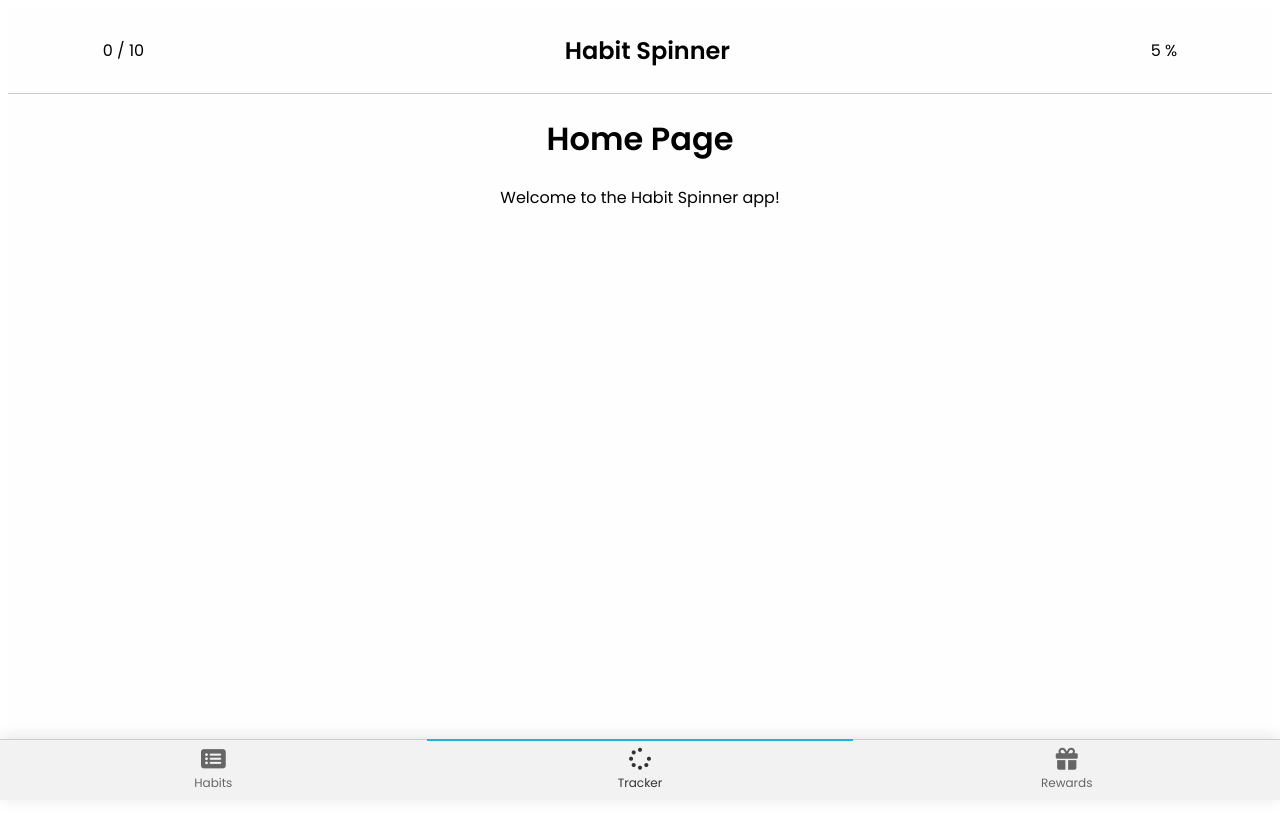
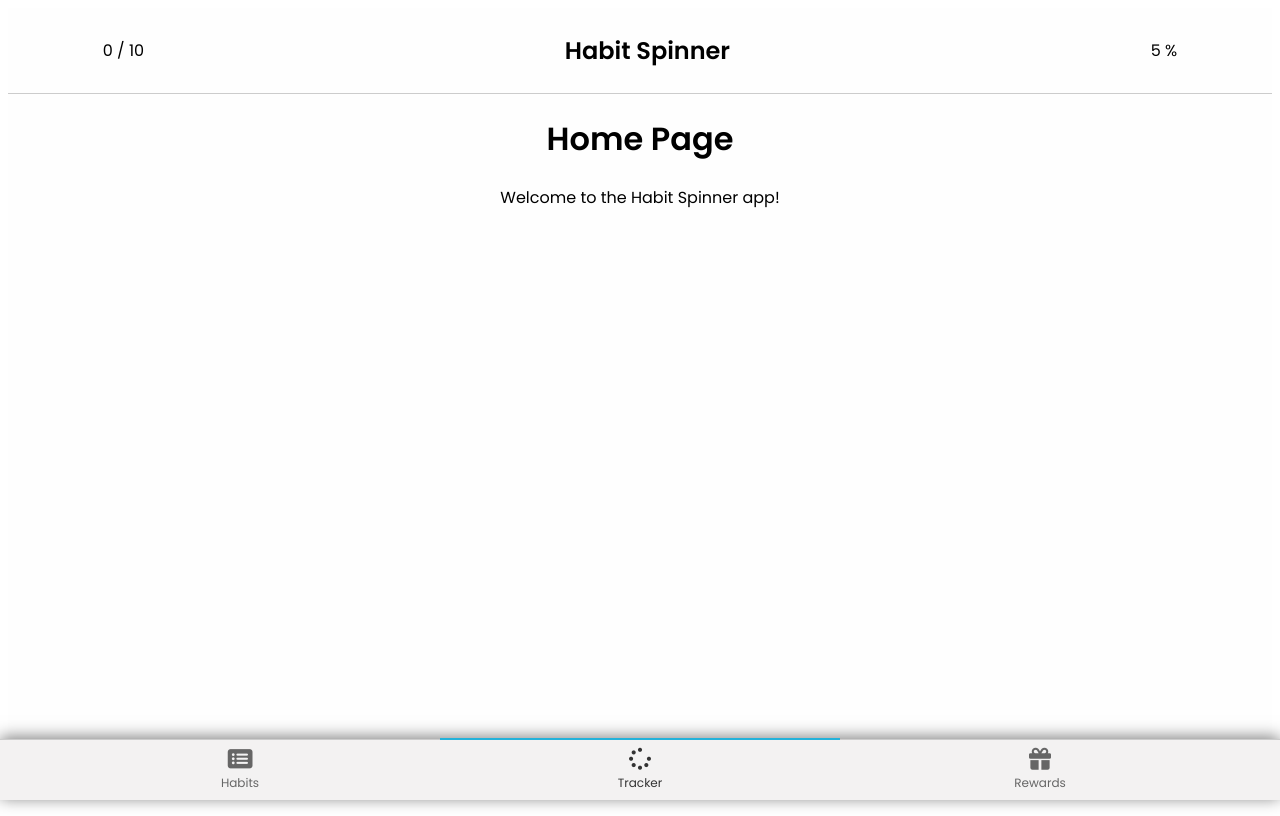
Before and after one commit to joseph-johnson27001/habit-spinner, a Vue app: page / in a window 1280 px wide. Built offline with nearby package versions, Linux system fonts and the light colour scheme.

Commit message:
Footer update

```diff
--- a/src/components/Navigation/FooterNav.vue
+++ b/src/components/Navigation/FooterNav.vue
@@ -48,7 +48,10 @@ export default {
   bottom: 0;
   left: 0;
   z-index: 1000;
-  box-shadow: 0 -2px 15px rgba(0, 0, 0, 0.1);
+  box-shadow: 0 -2px 15px rgba(0, 0, 0, 0.5);
+  display: flex;
+  justify-content: center;
+  background-color: #f3f2f2;
 }
 
 /* Flex layout for buttons */
@@ -57,6 +60,8 @@ export default {
   justify-content: space-around;
   align-items: center;
   height: 60px;
+  max-width: 1200px;
+  width: 100%;
 }
 
 /* Styling for each button */
@@ -70,7 +75,6 @@ export default {
   width: 100%;
   height: 100%;
   position: relative;
-  background-color: #f3f2f2;
 
   transition: background-color 0.3s ease;
 }
@@ -84,7 +88,7 @@ export default {
 .nav-button.active::before {
   content: "";
   position: absolute;
-  top: -1px;
+  top: -2px;
   left: 0;
   right: 0;
   height: 2px;
```
